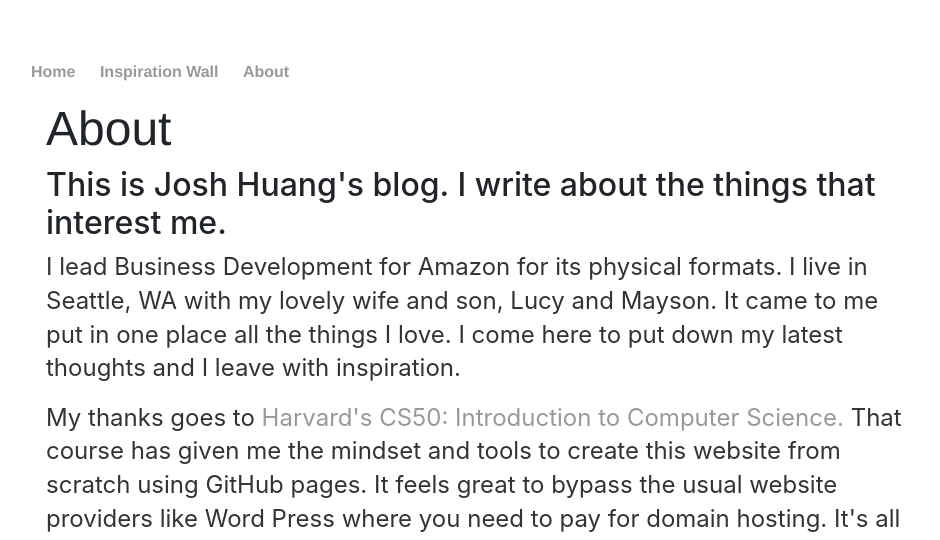
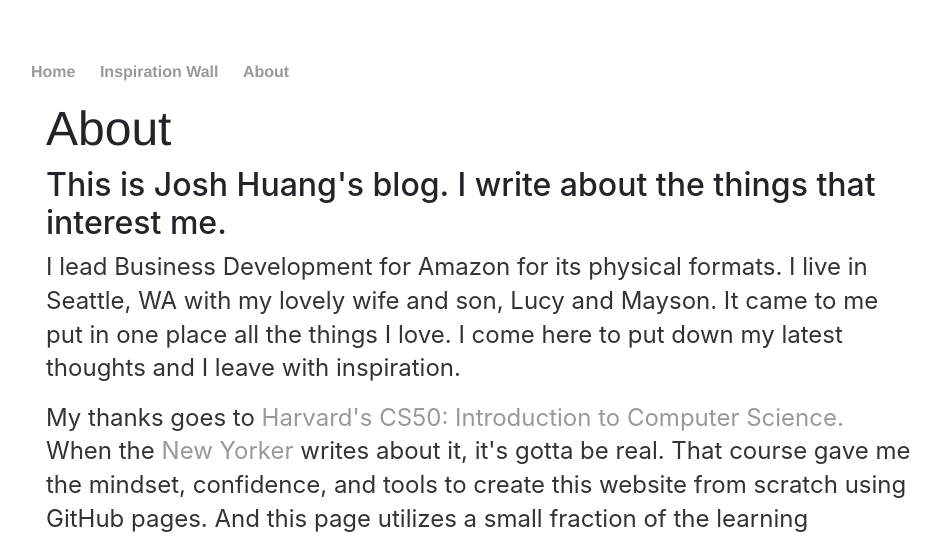
Before and after one commit to hikesandbikes/hikesandbikes.github.io, a Jekyll site: the page built from about/index.html, in a window 1280 px wide. Shown: the top 540 px of the page, without its empty margins (161-1101 px from the left). Built offline with Jekyll 4.4.1, drawn with Linux system fonts in a browser that asks for light colours; some of the changed text lies outside the part shown.

Commit message:
Add NYorker Link

```diff
--- a/about/index.html
+++ b/about/index.html
@@ -13,10 +13,14 @@ title: About Josh Huang
 			</p>
 
 			<p>
-				My thanks goes to <a href=" https://cs50.harvard.edu/x/2019/">Harvard's CS50: Introduction to Computer Science.</a>  That course has given me the mindset
-				and tools to create this website from scratch using GitHub pages.  It feels great to bypass
-				the usual website providers like Word Press where you need to pay for domain hosting.  It's all for
-				free on GitHub.  Check out more @https://pages.github.com.
+				My thanks goes to <a href=" https://cs50.harvard.edu/x/2019/">Harvard's CS50: Introduction to Computer Science.</a>
+				When the <a href="https://www.newyorker.com/news/our-local-correspondents/how-harvards-star-computer-science-professor-built-a-distance-learning-empire">New Yorker</a>
+				writes about it, it's gotta be real.  That course gave me the mindset, confidence, and
+				tools to create this website from scratch using GitHub pages.  And this page utilizes a small fraction of the
+				learning provided in the course.  It feels great to bypass the usual website providers like Word Press, Wix,
+				or Squarespace where you need to pay for domain hosting and are locked into set templates.  It's all for
+				free on GitHub.  Check out more @https://pages.github.com.  No one is paying me to write this.  Give credit where
+				credit is due!
 
 			</p>
 
```
